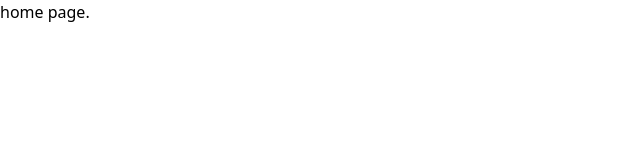
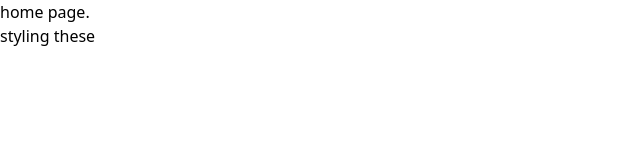
Before and after one commit to Winfredo/Food-Delivery-App, a Next.js app: page /home in a window 1280 px wide. Shown: the top 160 px of the page, without its empty margins (0-640 px from the left). Built offline with nearby package versions, Linux system fonts and the light colour scheme.

Commit message:
styling the home page.

```diff
--- a/app/home/page.tsx
+++ b/app/home/page.tsx
@@ -4,6 +4,7 @@ const page = () => {
   return (
     <div>
       <p>home page.</p>
+      <p>styling these</p>
     </div>
   )
 }
```
